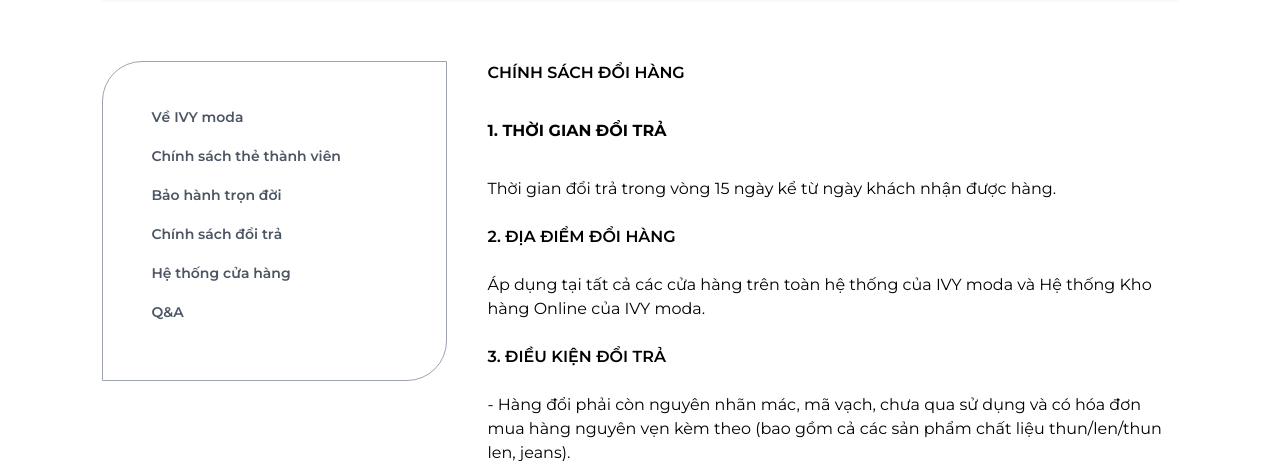
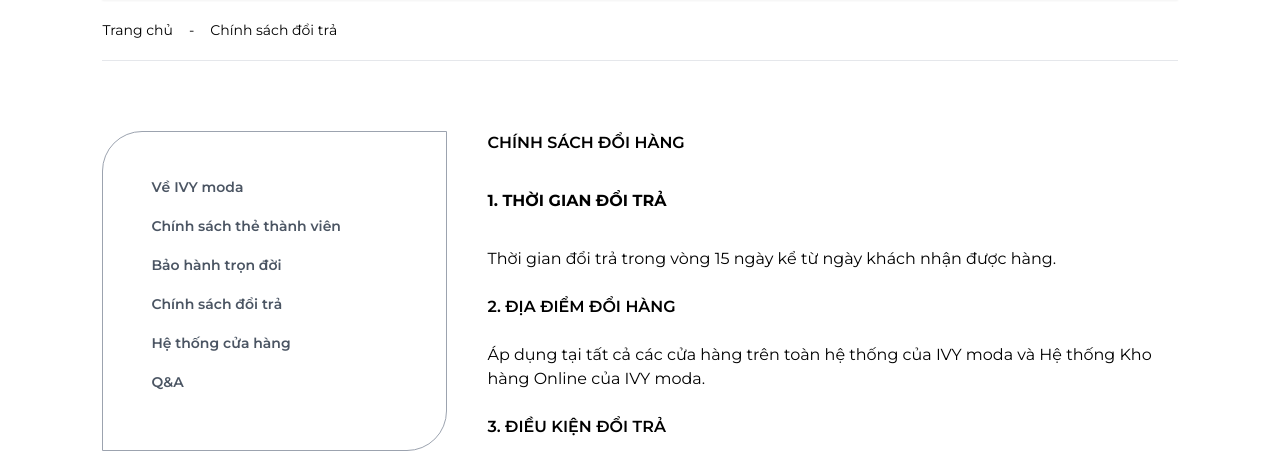
Before and after one commit to hoanghiep2625/Shop-Ivymoda, a PHP site: page /views/client/chinh-sach-doi-tra.php in a window 1280 px wide. Shown: the part 72-533 px from the top of the page. Run offline with PHP 8.4, Linux system fonts and the light colour scheme.

Commit message:
fix_loi_font_end

```diff
--- a/views/client/chinh-sach-bao-hanh.php
+++ b/views/client/chinh-sach-bao-hanh.php
@@ -3,7 +3,7 @@
 <body class="mx-[8%]">
     <?php require_once "partials/menu.php" ?>
     <hr>
-    <div class="flex gap-4 mb-[20px] mt-[20px] ">
+    <div class="flex gap-4 mb-[20px] mt-[90px] ">
         <div class="text-sm">Trang chủ</div>
         <div class="text-sm">-</div>
         <div class="text-sm">Chính sách bảo hành</div>
@@ -95,7 +95,7 @@
                         chính sách thanh toán, vui lòng
                         liên hệ theo số thông tin bên dưới
                     </div><br>
-                    <div class="py-3 px-6 border w-[250px] bg-black text-white text-base font-semibold ">
+                    <div class="py-3 px-6 border w-[250px] bg-black text-white text-[1rem] font-semibold ">
                         <a href="">GỌI NGAY: 0548 569 879</a>
                     </div>
                 </div>
--- a/views/client/chinh-sach-doi-tra.php
+++ b/views/client/chinh-sach-doi-tra.php
@@ -3,10 +3,10 @@
 <body class="mx-[8%]">
     <?php require_once "partials/menu.php" ?>
     <hr>
-    <div class="flex gap-4 mb-[20px] mt-[20px] ">
+    <div class="flex gap-4 mb-[20px] mt-[90px] ">
         <div class="text-sm">Trang chủ</div>
         <div class="text-sm">-</div>
-        <div class="text-sm">Chính sách bảo hành</div>
+        <div class="text-sm">Chính sách đổi trả</div>
     </div>
     <hr>
     <article class="">
@@ -220,7 +220,7 @@
                         chính sách thanh toán, vui lòng
                         liên hệ theo số thông tin bên dưới
                     </div><br>
-                    <div class="py-3 px-6 border w-[250px] bg-black text-white text-base font-semibold ">
+                    <div class="py-3 px-6 border w-[250px] bg-black text-white text-[1rem] font-semibold ">
                         <a href="">GỌI NGAY: 0548 569 879</a>
                     </div>
                 </div>
--- a/views/client/chinh-sach-giao-hang-van-chuyen.php
+++ b/views/client/chinh-sach-giao-hang-van-chuyen.php
@@ -3,7 +3,7 @@
 <body class="mx-[8%]">
     <?php require_once "partials/menu.php" ?>
     <hr>
-    <div class="flex gap-4 mb-[20px] mt-[20px] ">
+    <div class="flex gap-4 mb-[20px] mt-[90px] ">
         <div class="text-sm">Trang chủ</div>
         <div class="text-sm">-</div>
         <div class="text-sm">Chính sách giao nhận vận chuyển</div>
--- a/views/client/chinh-sach-thanh-toan.php
+++ b/views/client/chinh-sach-thanh-toan.php
@@ -2,10 +2,10 @@
 
 <body class="mx-[8%]">
     <?php require_once "partials/menu.php" ?>
-    <div class="flex gap-4 mb-[20px] mt-[20px] ">
+    <div class="flex gap-4 mb-[20px] mt-[90px] ">
         <div class="text-sm">Trang chủ</div>
         <div class="text-sm">-</div>
-        <div class="text-sm">Chính sách bảo hành</div>
+        <div class="text-sm">Chính sách thanh toán</div>
     </div>
     <hr class="mb-10">
     <div>
@@ -106,7 +106,7 @@
                         chính sách thanh toán, vui lòng
                         liên hệ theo số thông tin bên dưới
                     </div><br>
-                    <div class="py-3 px-6 border w-[250px] bg-black text-white text-base font-semibold ">
+                    <div class="py-3 px-6 border w-[250px] bg-black text-white text-[1rem] font-semibold ">
                         <a href="">GỌI NGAY: 0548 569 879</a>
                     </div>
                 </div>
--- a/views/client/huong-dan-mua-hang.php
+++ b/views/client/huong-dan-mua-hang.php
@@ -3,7 +3,7 @@
 <body class="mx-[8%]">
     <?php require_once "partials/menu.php" ?>
     <hr>
-    <div class="flex gap-4 mb-[20px] mt-[20px] ">
+    <div class="flex gap-4 mb-[20px] mt-[90px] ">
         <div class="text-sm">Trang chủ</div>
         <div class="text-sm">-</div>
         <div class="text-sm">Hướng dẫn mua hàng</div>
@@ -129,7 +129,7 @@
                         chính sách thanh toán, vui lòng
                         liên hệ theo số thông tin bên dưới
                     </div><br>
-                    <div class="py-3 px-6 border w-[250px] bg-black text-white text-base font-semibold ">
+                    <div class="py-3 px-6 border w-[250px] bg-black text-white text-[1rem] font-semibold ">
                         <a href="">GỌI NGAY: 0548 569 879</a>
                     </div>
                 </div>
--- a/views/client/q&a.php
+++ b/views/client/q&a.php
@@ -3,16 +3,16 @@
 <body class="mx-[8%]">
     <?php require_once "partials/menu.php" ?>
     <hr>
-    <div class="flex gap-4 mb-[20px] mt-[20px] ">
+    <div class="flex gap-4 mb-[20px] mt-[90px] ">
         <div class="text-sm">Trang chủ</div>
         <div class="text-sm">-</div>
         <div class="text-sm"> Q&A</div>
     </div>
-    <hr>
+    <hr class="mb-10">
     <div class="mt-[10px] flex">
         <img src="./public/image/Q&A.jpg" alt="">
     </div>
-    <hr class="mb-[30px]">
+    <hr class="mb-10">
     <article class="flex grid grid-cols-[1fr_2fr] gap-10  justify-center">
         <div class=" border border-gray-400 rounded-tl-[40px] rounded-br-[40px] h-80 ">
             <p class="p-12">
```
Also changed, not shown: views/client/chinh-sach-the-thanh-vien.php (+1 -11 lines), public/image/banner_thanh_toan.jpg (added).
